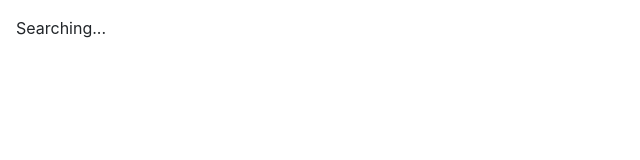
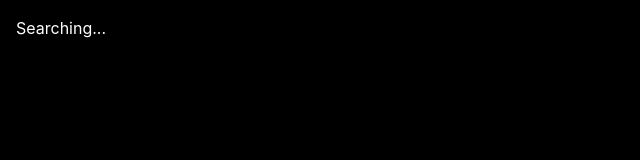
Before and after one commit to howlger/Eclipse-Help-Modernized, a plain HTML site: page de.agilantis.help_ui_modernized/m_search.html in a window 1280 px wide. Shown: the whole page, without its empty margins (0-640 px from the left). Drawn offline with Linux system fonts and the dark colour scheme.

Commit message:
CSS: Add dark theme as a proposal (need to support more styles if we will use it)
https://developer.mozilla.org/en-US/docs/Web/CSS/@media/prefers-color-scheme

```diff
--- a/de.agilantis.help_ui_modernized/m.css
+++ b/de.agilantis.help_ui_modernized/m.css
@@ -1089,3 +1089,15 @@ a:hover {
         display: none;
     }
 }
+
+/* dark mode */
+@media (prefers-color-scheme: dark) {
+
+    html, body {
+        background-color: black;
+        color: white;
+    }
+    a {
+        color: white;
+    }
+}
```
